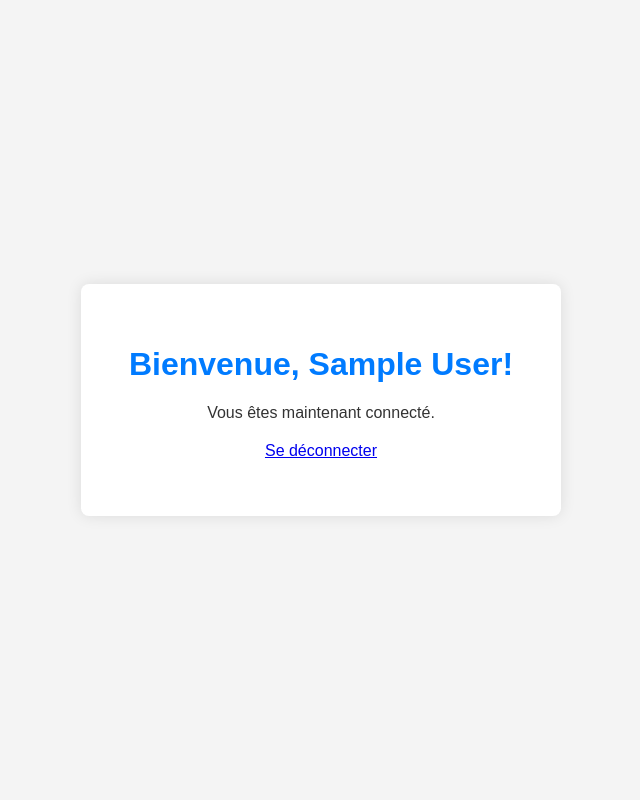
After one commit to Quelick/Dev-site-web-ISEN, a PHP site: page /bienvenue.php in a window 1280 px wide. The commit adds this page. Shown: the whole page, without its empty margins (319-959 px from the left). Run offline with PHP 8.4, Linux system fonts and the light colour scheme; the visitor is signed in with stand-in values (Sample User, id 1).

Commit message:
suite connexion

```diff
--- /dev/null
+++ b/bienvenue.php
@@ -0,0 +1,52 @@
+<?php
+session_start();
+
+// Vérifiez si l'utilisateur est connecté
+if (!isset($_SESSION['user_id'])) {
+    header("Location: connexion.php"); // Redirige vers la page de connexion si non connecté
+    exit();
+}
+?>
+
+<!DOCTYPE html>
+<html lang="fr">
+<head>
+    <meta charset="UTF-8">
+    <meta name="viewport" content="width=device-width, initial-scale=1.0">
+    <title>Bienvenue</title>
+    <style>
+        body {
+            font-family: Arial, sans-serif;
+            background-color: #f4f4f4;
+            margin: 0;
+            padding: 0;
+            display: flex;
+            justify-content: center;
+            align-items: center;
+            height: 100vh;
+            color: #333;
+            text-align: center;
+        }
+        .container {
+            background: white;
+            padding: 40px; /* Espace de remplissage */
+            border-radius: 8px;
+            box-shadow: 0 0 15px rgba(0, 0, 0, 0.1);
+            width: 400px; /* Largeur de la boîte */
+        }
+        h1 {
+            color: #007BFF; /* Couleur bleue */
+        }
+        p {
+            margin-top: 20px;
+        }
+    </style>
+</head>
+<body>
+    <div class="container">
+        <h1>Bienvenue, <?php echo htmlspecialchars($_SESSION['prenom']); ?>!</h1>
+        <p>Vous êtes maintenant connecté.</p>
+        <p><a href="deconnexion.php">Se déconnecter</a></p>
+    </div>
+</body>
+</html>
```
Also changed, not shown: connexion.php (+44 -2 lines), inscription.php (+42 -1 lines).
